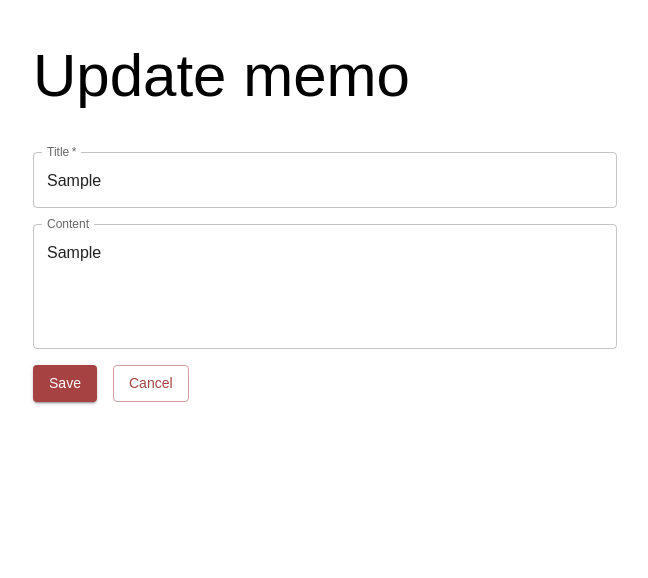
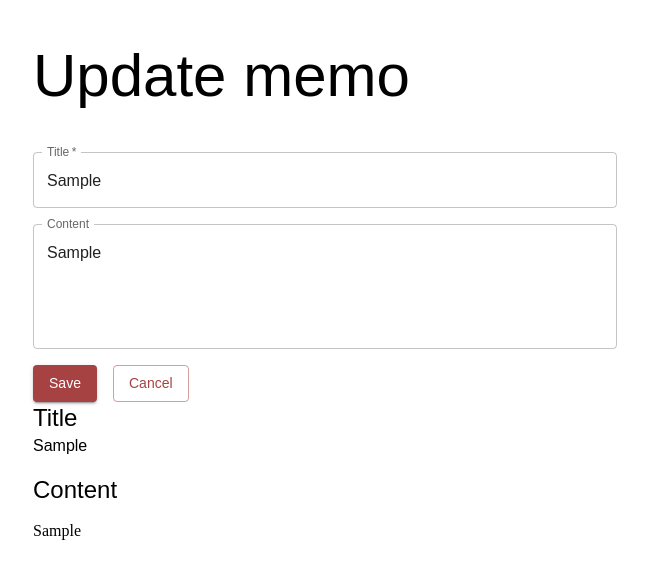
Before and after one commit to 210on/infox, a React (Vite) app: page /memo/1 in a window 1280 px wide. Both pictures are taken after typing "Sample", "Sample" into the empty fields and a click on the button "Save". Shown: the top 578 px of the page, without its empty margins (7-655 px from the left). Built offline with nearby package versions, Linux system fonts and the light colour scheme.

Commit message:
マークダウンの実装

```diff
--- a/package.json
+++ b/package.json
@@ -18,6 +18,7 @@
     "firebase": "^10.4.0",
     "react": "^18.2.0",
     "react-dom": "^18.2.0",
+    "react-markdown": "^9.0.1",
     "react-router-dom": "^6.16.0",
     "recoil": "^0.7.7"
   },
--- a/src/pages/Memo.tsx
+++ b/src/pages/Memo.tsx
@@ -1,3 +1,4 @@
+import ReactMarkdown from 'react-markdown';
 import { Box, Button, Grid, TextField, Typography } from "@mui/material";
 import { userAtom } from "../states/userAtom";
 import { useRecoilState, useSetRecoilState } from "recoil";
@@ -34,21 +35,16 @@ export function Memo(): JSX.Element {
     const updatedAt = new Date();
     try {
       await saveMemo({ id, title, content, updatedAt }, loginUser);
-      setMessageAtom((prev) => {
-        return {
+      setMessageAtom((prev) => ({
         ...prev,
         ...successMessage("Saved"),
-        };
-      });
-
+      }));
       backToMemoList();
     } catch (e) {
-      setMessageAtom((prev) => {
-        return {
+      setMessageAtom((prev) => ({
         ...prev,
         ...exceptionMessage(),
-        };
-      });
+      }));
     }
   };
 
@@ -66,12 +62,10 @@ export function Memo(): JSX.Element {
           setContent(memo.content);
         }
       } catch (e) {
-        setMessageAtom((prev) => {
-          return {
+        setMessageAtom((prev) => ({
           ...prev,
           ...exceptionMessage(),
-          };
-        });
+        }));
       }
     };
 
@@ -123,6 +117,16 @@ export function Memo(): JSX.Element {
             </Button>
           </Grid>
         </Grid>
+        <Grid container spacing={2} sx={{ width: "50%" }}>
+          <Grid item xs={12}>
+            <Typography variant="h5">Title</Typography>
+            <Typography>{title}</Typography>
+          </Grid>
+          <Grid item xs={12}>
+            <Typography variant="h5">Content</Typography>
+            <ReactMarkdown>{content}</ReactMarkdown>
+          </Grid>
+        </Grid>
       </Box>
     </>
   );
```
Also changed, not shown: 1 other file (tests, documents, lock files or other folders). Lines whose indentation alone changed are shown as unchanged.
